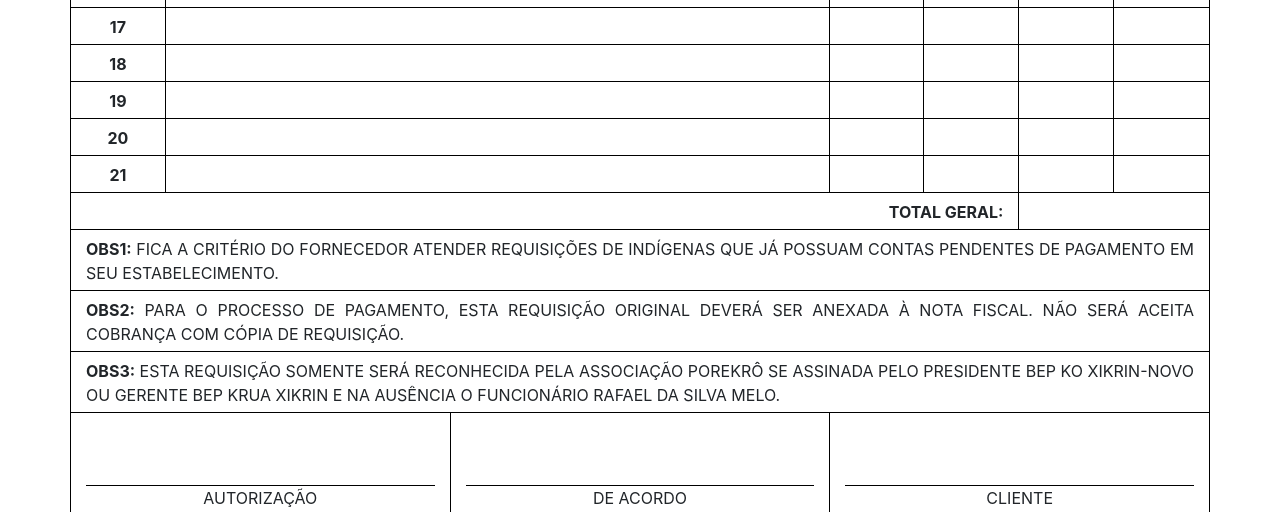
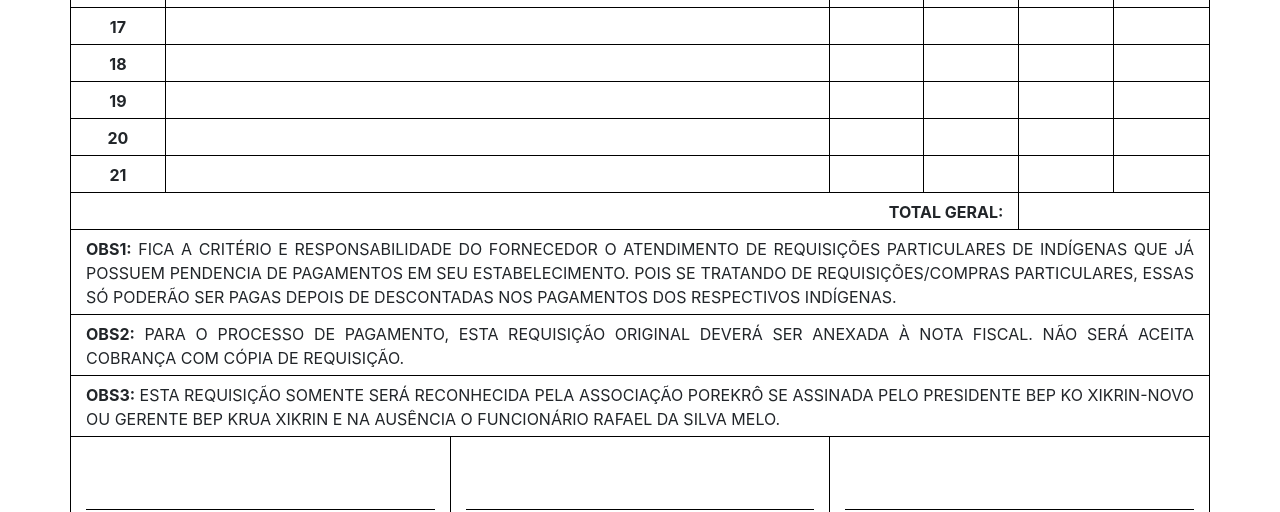
Before and after one commit to fmarculino/scai, a Django app: template templates/core/requisition.html in a window 1280 px wide. Shown: the part 835-1347 px from the top of the page. Run offline with Django 3.2, Linux system fonts and the light colour scheme; the template is opened without the code that fills it, so the values that code supplies are empty; some libraries are stand-ins or nearby versions.

Commit message:
Alteração requisição obs1

```diff
--- a/templates/core/requisition.html
+++ b/templates/core/requisition.html
@@ -491,7 +491,7 @@
     </div>
     <div class="row border-black-left border-black-bottom border-black-right">
         <div class="col-md t1">
-            <p class="text-justify"><b>OBS1:</b> FICA A CRITÉRIO DO FORNECEDOR ATENDER REQUISIÇÕES DE INDÍGENAS QUE JÁ POSSUAM CONTAS PENDENTES DE PAGAMENTO EM SEU ESTABELECIMENTO.</p>
+            <p class="text-justify"><b>OBS1:</b> FICA A CRITÉRIO E RESPONSABILIDADE DO FORNECEDOR O ATENDIMENTO DE REQUISIÇÕES PARTICULARES DE INDÍGENAS QUE JÁ POSSUEM PENDENCIA DE PAGAMENTOS EM SEU ESTABELECIMENTO. POIS SE TRATANDO DE REQUISIÇÕES/COMPRAS PARTICULARES, ESSAS SÓ PODERÃO SER PAGAS DEPOIS DE DESCONTADAS NOS PAGAMENTOS DOS RESPECTIVOS INDÍGENAS.</p>
         </div>
     </div>
     <div class="row border-black-left border-black-bottom border-black-right">
```
